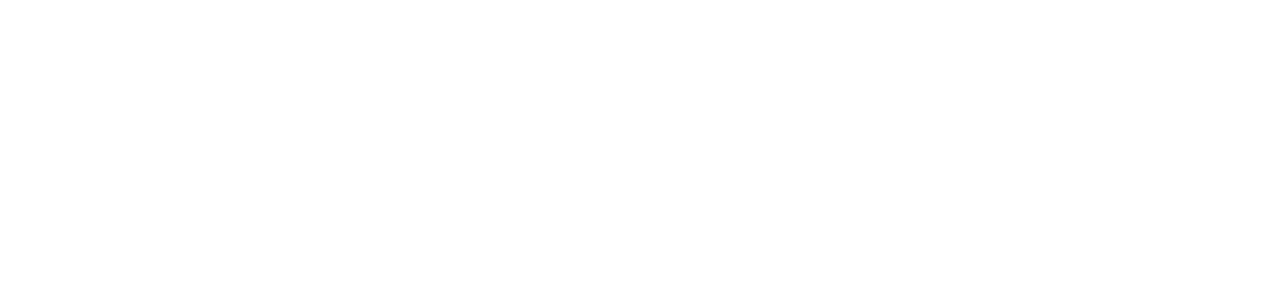
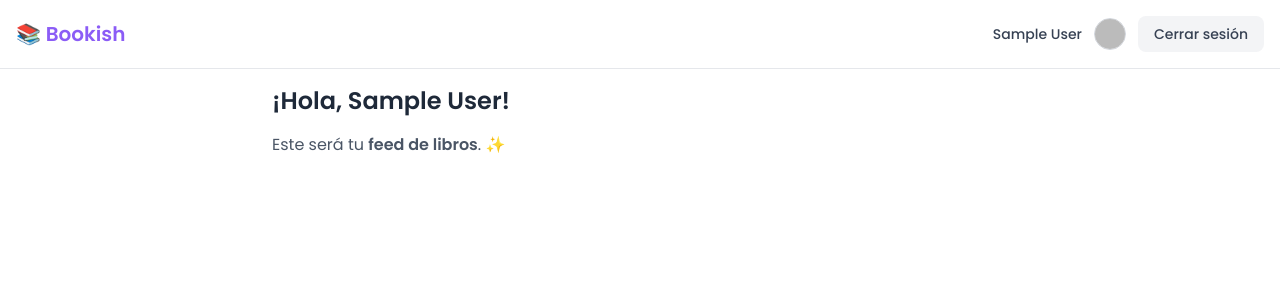
Before and after one commit to Amarganta/bookish-app, a Next.js app: page /feed in a window 1280 px wide. Before the commit this address had no page. Shown: the top 300 px of the page. Built offline with nearby package versions, Linux system fonts and the light colour scheme; no server answers; sample sign-in values are in the browser's storage.

Commit message:
fix google login

```diff
--- a/src/app/feed/page.tsx
+++ b/src/app/feed/page.tsx
@@ -1,31 +1,36 @@
 "use client";
-import { useSelector } from "react-redux";
-import { RootState } from "@lib/store";
+
 import { useRouter } from "next/navigation";
 import { useEffect } from "react";
 import { Header } from "@organisms/Header/Header";
+import { useAuth } from "@/hooks/useAuth";
 
 export default function FeedPage() {
+  const { isAuthenticated, currentUser, loading, isHydrated } = useAuth();
   const router = useRouter();
-  const { isAuthenticated, user } = useSelector(
-    (state: RootState) => state.auth
-  );
 
-  // Si no está logueado, redirigimos al login
   useEffect(() => {
-    if (!isAuthenticated) {
+    // Solo redirigir después de hidratación
+    if (isHydrated && !loading && !isAuthenticated) {
       router.push("/login");
     }
-  }, [isAuthenticated, router]);
+  }, [isAuthenticated, loading, isHydrated, router]);
 
-  if (!isAuthenticated) return null;
+  // Mostrar loading mientras se hidrata
+  if (!isHydrated || loading) {
+    return <div>Cargando...</div>;
+  }
+
+  if (!isAuthenticated) {
+    return <div>Redirecting to login...</div>;
+  }
 
   return (
     <main className="min-h-screen bg-bg-custom">
       <Header />
       <section className="max-w-3xl mx-auto p-4">
         <h2 className="text-2xl font-semibold mb-4 text-gray-800">
-          ¡Hola, {user?.name.split(" ")[0]}!
+          ¡Hola, {currentUser?.name}!
         </h2>
         <p className="text-gray-600">
           Este será tu <strong>feed de libros</strong>. ✨
--- a/src/components/organisms/Header/Header.tsx
+++ b/src/components/organisms/Header/Header.tsx
@@ -1,33 +1,16 @@
 "use client";
 
-import { useDispatch, useSelector } from "react-redux";
-import { useSession, signOut } from "next-auth/react";
+import { useDispatch } from "react-redux";
+import { useRouter } from "next/navigation";
+import { signOut } from "next-auth/react";
 import { logout } from "@features/authSlice";
-import { useRouter } from "next/navigation";
-import { RootState } from "@lib/store";
 import { Button } from "@atoms/Button/Button";
+import { useAuth } from "@/hooks/useAuth";
 
 export const Header = () => {
   const dispatch = useDispatch();
   const router = useRouter();
-  const { data: session } = useSession();
-  const authUser = useSelector((state: RootState) => state.auth.user);
-  const isReduxAuthenticated = useSelector(
-    (state: RootState) => state.auth.isAuthenticated
-  );
-
-  // 🔹 Determinar origen del login
-  const isGoogleAuth = !!session?.user;
-  const isManualAuth = isReduxAuthenticated && !isGoogleAuth;
-
-  // 🔹 Obtener datos del usuario actual (de Redux o de NextAuth)
-  const currentUser = isGoogleAuth
-    ? {
-        name: session?.user?.name ?? "Usuario Google",
-        email: session?.user?.email ?? "",
-        avatar: session?.user?.image ?? "",
-      }
-    : authUser;
+  const { isAuthenticated, isGoogleAuth, currentUser } = useAuth();
 
   const handleLogout = async () => {
     if (isGoogleAuth) {
@@ -38,7 +21,7 @@
     }
   };
 
-  if (!currentUser) return null;
+  if (!isAuthenticated || !currentUser) return null;
 
   return (
     <header className="flex justify-between items-center p-4 border-b border-gray-200 bg-white/80 backdrop-blur-sm">
--- /dev/null
+++ b/src/hooks/useAuth.tsx
@@ -0,0 +1,40 @@
+import { useSession } from "next-auth/react";
+import { useSelector } from "react-redux";
+import { useEffect, useState } from "react";
+import { RootState } from "@lib/store";
+
+export const useAuth = () => {
+  const { data: session, status } = useSession();
+  const authUser = useSelector((state: RootState) => state.auth.user);
+  const isReduxAuthenticated = useSelector(
+    (state: RootState) => state.auth.isAuthenticated
+  );
+
+  const [isHydrated, setIsHydrated] = useState(false);
+
+  useEffect(() => {
+    setIsHydrated(true);
+  }, []);
+
+  const isGoogleAuth = isHydrated && !!session?.user;
+  const isManualAuth = isHydrated && isReduxAuthenticated && !isGoogleAuth;
+  const isAuthenticated = isGoogleAuth || isManualAuth;
+
+  const currentUser = isGoogleAuth
+    ? {
+        name: session?.user?.name || "Usuario Google",
+        email: session?.user?.email || "",
+        avatar: session?.user?.image || "",
+      }
+    : authUser;
+
+  return {
+    isAuthenticated,
+    isGoogleAuth,
+    isManualAuth,
+    currentUser,
+    session,
+    loading: status === "loading" || !isHydrated,
+    isHydrated,
+  };
+};
--- a/tsconfig.json
+++ b/tsconfig.json
@@ -11,7 +11,8 @@
       "@templates/*": ["components/templates/*"],
       "@features/*": ["lib/features/*"],
       "@lib/*": ["lib/*"],
-      "@types/*": ["types/*"]
+      "@types/*": ["types/*"],
+      "@hooks/*": ["hooks/*"]
     },
     "target": "ESNext",
     "lib": ["DOM", "DOM.Iterable", "ESNext"],
```
